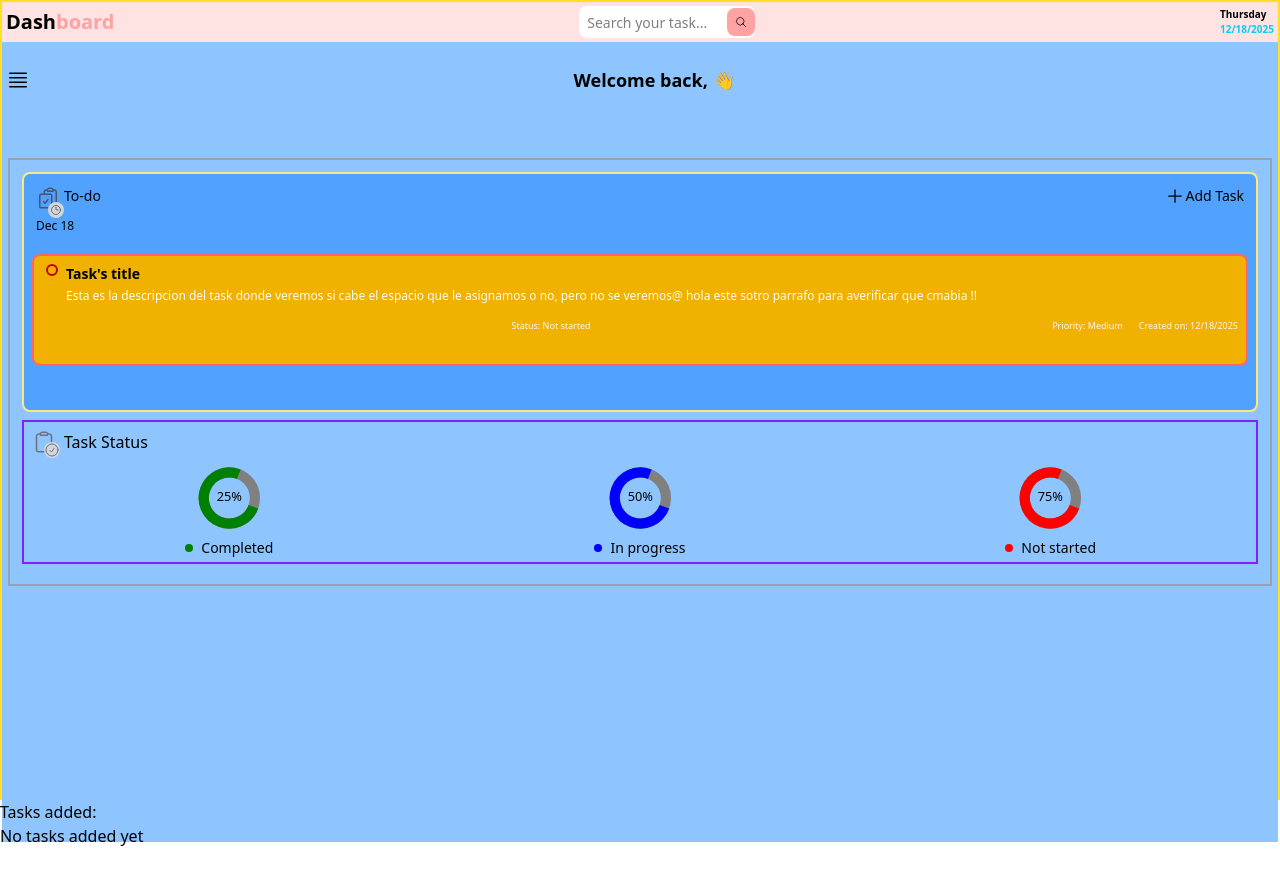
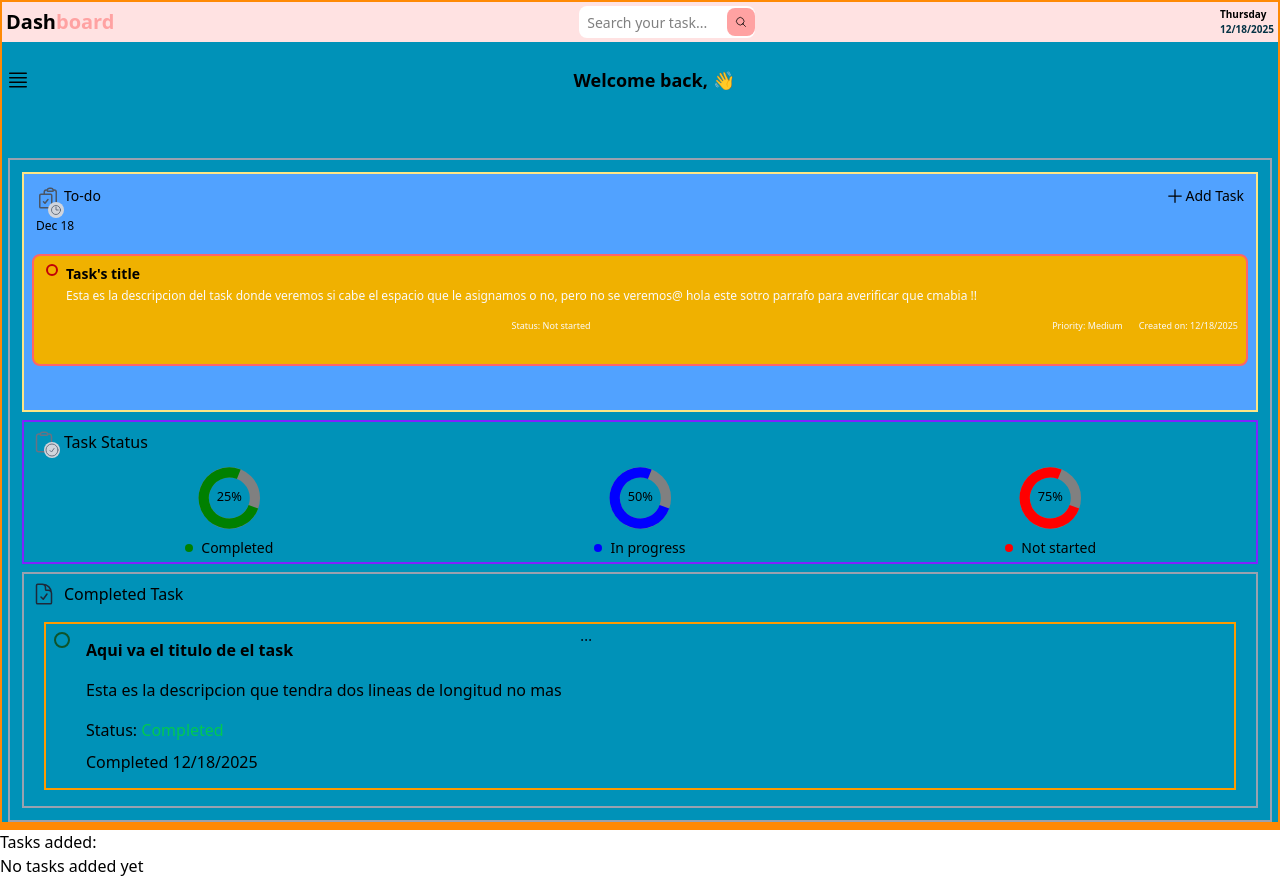
Before and after one commit to karinatuyuc/my-todo-list-React, a React (Vite) app: page / in a window 1280 px wide. Before the commit the page ends 848 px from the top, so only its background shows below. Built offline with nearby package versions, Linux system fonts and the light colour scheme.

Commit message:
feat: create completed task cards

```diff
--- a/src/CompletedTask.jsx
+++ b/src/CompletedTask.jsx
@@ -1,10 +1,41 @@
+import { DocumentCheckIcon, EllipsisHorizontalIcon } from "@heroicons/react/24/outline"
 
-export default function CompletedTask(){
+
+export default function CompletedTask({dateIn}){
+
+
     return (
 
         <>
+              <div>
+                <div className="flex gap-2">
+                    < DocumentCheckIcon
+                        className="w-6 h-6 text-gray-800"
+                    />
+                    <h1> Completed Task</h1>
+                </div>
+
+                <div className="flex border-2 border-amber-500 h-full mt-4 mb-2  ml-3 mr-3 p-2 gap-4">
+                    <div className="min-w-4 max-h-4 rounded-full border-2 border-green-900">
+
+                    </div>
+                    <div className="mb-1.5 mt-1.5">
+                         <h1 className="font-bold mb-4">Aqui va el titulo de el task</h1>
+                         <p className="mb-4">Esta es la descripcion que tendra dos lineas de longitud no mas</p>
+                         <h4 className="mb-2">Status: <span className="text-green-500">Completed</span></h4>
+                         <h5>Completed {dateIn} </h5>
+                    </div>
+
+                    <div>
+                         <EllipsisHorizontalIcon
+                          className="min-w-4 max-h-12 text-gray-950 font-extrabold text-xs ml-auto"
+                         />
+                    </div>
 
 
+                </div>
+
+              </div>
         </>
     )
 }
--- a/src/Dashboard.jsx
+++ b/src/Dashboard.jsx
@@ -29,7 +29,7 @@ export default function Dashboard({showModal}) {
 
     return (
         <>
-         <div className="p-0.5 bg-yellow-300 h-screen w-full">
+         <div className="p-0.5 h-full w-full bg-orange-400">
 
             <header className="flex justify-between items-center p-1 bg-red-100">
 
@@ -59,12 +59,12 @@ export default function Dashboard({showModal}) {
 
                 <div className="flex flex-col">
                     <span className="font-bold text-[10px]">{dayName}</span>
-                    <span className="font-bold text-[10px] text-cyan-400 ">{dateInNumber}</span>
+                    <span className="font-bold text-[10px] text-cyan-950 ">{dateInNumber}</span>
                 </div>
             </header>
 
 
-            <main className="bg-blue-300 h-screen w-full">
+            <main className="bg-cyan-600 h-full w-full">
 
                 <div className="flex items-center justify-center pt-6">
                     <button>
@@ -79,7 +79,7 @@ export default function Dashboard({showModal}) {
 
 
                     {/*ADD TASK SECTION AND CARDS TASKS (different component in REVIEW)*/}
-                    <div className="border-2 border-amber-200 mb-2 bg-blue-400 h-60 rounded-lg shadow-mb p-2">
+                    <div className="border-2 border-amber-200 mb-2 bg-blue-400 h-60 not-[]:rounded-lg shadow-mb p-2">
 
                         <div className="flex justify-between m-1">
                             <h1 className="absolute text-justify left-16 text-sm">To-do</h1>
@@ -157,8 +157,11 @@ export default function Dashboard({showModal}) {
 
                     {/*COMPLETED TASK*/}
 
-                    <div>
-                        <CompletedTask />
+                    <div className="border-2 border-gray-400 h-full p-2">
+                        <CompletedTask
+                            dateIn={dateInNumber}
+                        />
+
                     </div>
 
 
```
